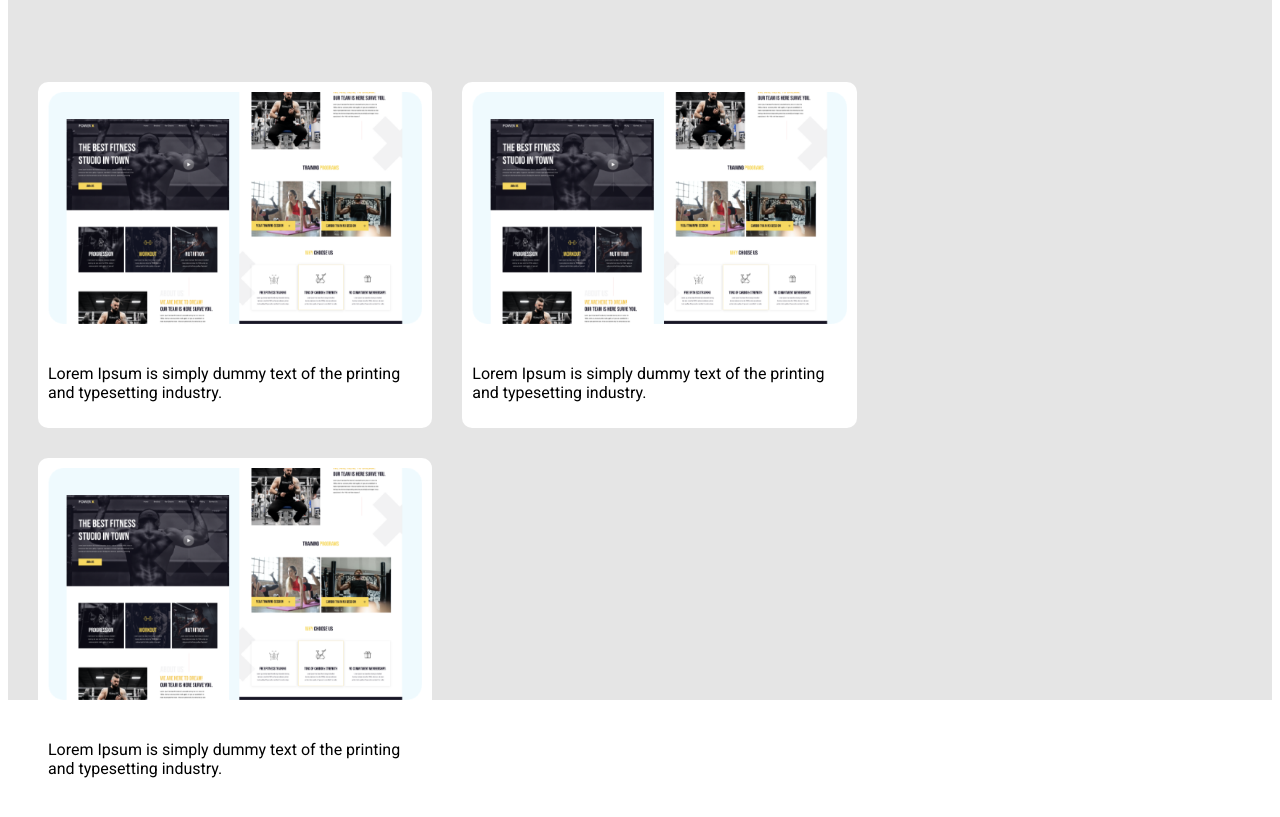
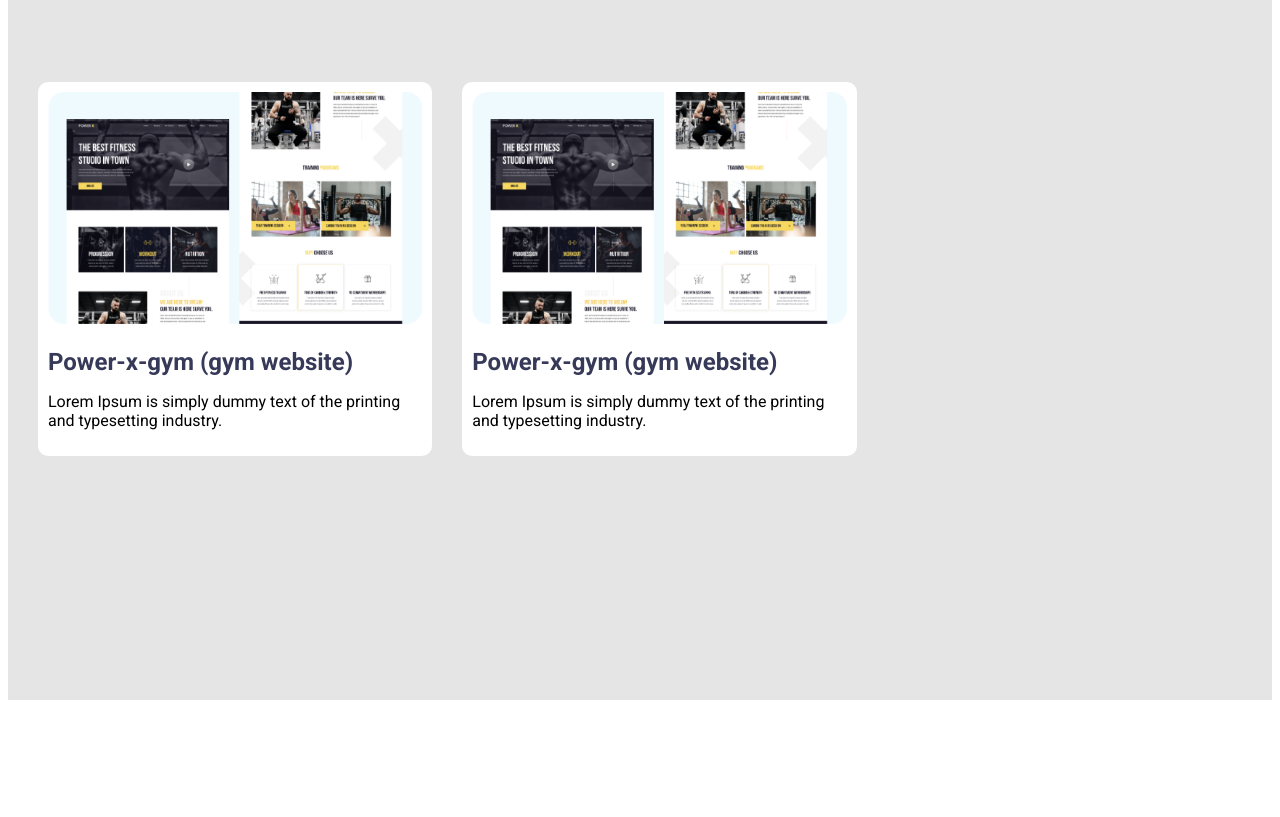
Before and after one commit to saifulppro/assignment-1, a plain HTML site: page index.html in a window 1280 px wide. Shown: the part 1568-2385 px from the top of the page. After the commit the page ends 2276 px from the top, so only its background shows below. Drawn offline with Linux system fonts and the light colour scheme.

Commit message:
updated some wrong issues

```diff
--- a/index.html
+++ b/index.html
@@ -45,21 +45,15 @@
             <div class="three-section">
                 <div class="single-project">
                     <img src="images/1.png" alt="">
-                    </a>
-                    <p>Lorem Ipsum is simply dummy text of the printing and typesetting industry.</p>
+                <a href="#">Power-x-gym (gym website)</a>
+                <p>Lorem Ipsum is simply dummy text of the printing and typesetting industry.</p>
+                </div>
+                <div class="single-project">
+                    <img src="images/1.png" alt="">
+                <a href="#">Power-x-gym (gym website)</a>
+                <p>Lorem Ipsum is simply dummy text of the printing and typesetting industry.</p>
                 </div>
 
-                <div class="single-project">
-                    <img src="images/1.png" alt="">
-                    </a>
-                    <p>Lorem Ipsum is simply dummy text of the printing and typesetting industry.</p>
-                </div>
-
-                <div class="single-project">
-                    <img src="images/1.png" alt="">
-                    </a>
-                    <p>Lorem Ipsum is simply dummy text of the printing and typesetting industry.</p>
-                </div>
             </div>
 
         </section>
```
